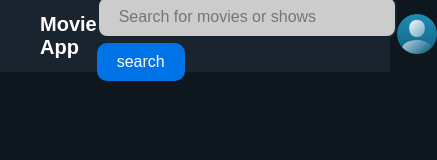
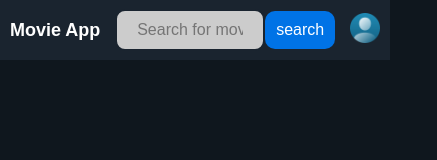
Before and after one commit to nikhilchhetri/Movie-App, a React (Create React App) app: page / in a window 390 px wide. Shown: the top 160 px of the page, 437 px wide, since content can reach past the window. Built offline with nearby package versions, Linux system fonts and the light colour scheme; no server answers.

Commit message:
added some responsive scss

```diff
--- a/src/components/Header/Header.scss
+++ b/src/components/Header/Header.scss
@@ -3,26 +3,50 @@
 .header {
   background-color: $secondary-color;
   height: 72px;
-  padding: 0 40px;
+  padding: 0 20px;
   display: flex;
   justify-content: space-between;
   align-items: center;
+
+  @media (max-width: 768px) {
+    padding: 0 10px;
+    height: 60px;
+  }
 }
+
 .logo {
   color: $font-primary;
   font-size: 20px;
   font-weight: 600;
+
+  @media (max-width: 768px) {
+    font-size: 18px;
+  }
 }
+
 .user-image img {
   width: 40px;
   height: 40px;
+
+  @media (max-width: 768px) {
+    width: 30px;
+    height: 30px;
+  }
 }
+
 a {
   color: $font-primary;
 }
+
 .search-input {
   display: flex;
+  flex-direction: column;
+
+  @media (max-width: 768px) {
+    flex-direction: row;
+  }
 }
+
 input[type="text"] {
   padding: 10px 20px;
   font-size: 1rem;
@@ -38,6 +62,10 @@ input[type="text"] {
     outline: none;
     border-color: #0073e6;
   }
+
+  @media (max-width: 768px) {
+    width: 150px;
+  }
 }
 
 button {
@@ -52,4 +80,9 @@ button {
   &:hover {
     background-color: #0059b3;
   }
+
+  @media (max-width: 768px) {
+    padding: 10px 10px;
+    width: 70px;
+  }
 }
--- a/src/components/MovieDetail/MovieDetail.scss
+++ b/src/components/MovieDetail/MovieDetail.scss
@@ -3,8 +3,9 @@ $accent-color: #0073e6;
 
 .movie-section {
   display: flex;
+  flex-wrap: wrap;
   justify-content: space-between;
-  padding: 20px 20px;
+  padding: 20px;
   color: $font-primary;
   font-weight: 400;
 
@@ -62,6 +63,45 @@ $accent-color: #0073e6;
       border: 4px solid $accent-color;
     }
   }
+
+  @media (max-width: 768px) {
+    .section-left {
+      flex: 100%;
+      padding-right: 0;
+
+      .movie-title {
+        font-size: 1.5rem;
+      }
+
+      .movie-rating {
+        margin-top: 5px;
+      }
+
+      .movie-plot {
+        margin-top: 5px;
+        font-size: 1rem;
+      }
+
+      .movie-info > div span:first-child {
+        padding: 2px 0;
+        font-size: 1rem;
+        width: auto;
+      }
+
+      .movie-info > div span {
+        font-size: 1rem;
+      }
+    }
+
+    .section-right {
+      flex: 100%;
+      margin-left: 0;
+
+      img {
+        border: none;
+      }
+    }
+  }
 }
 
 .fa-star {
--- a/src/components/MovieListings/MovieListings.scss
+++ b/src/components/MovieListings/MovieListings.scss
@@ -12,6 +12,7 @@
 .movie-container {
   display: flex;
   flex-wrap: wrap;
+  margin-left: 25px;
 }
 
 .movie-wrapper h2 {
```
